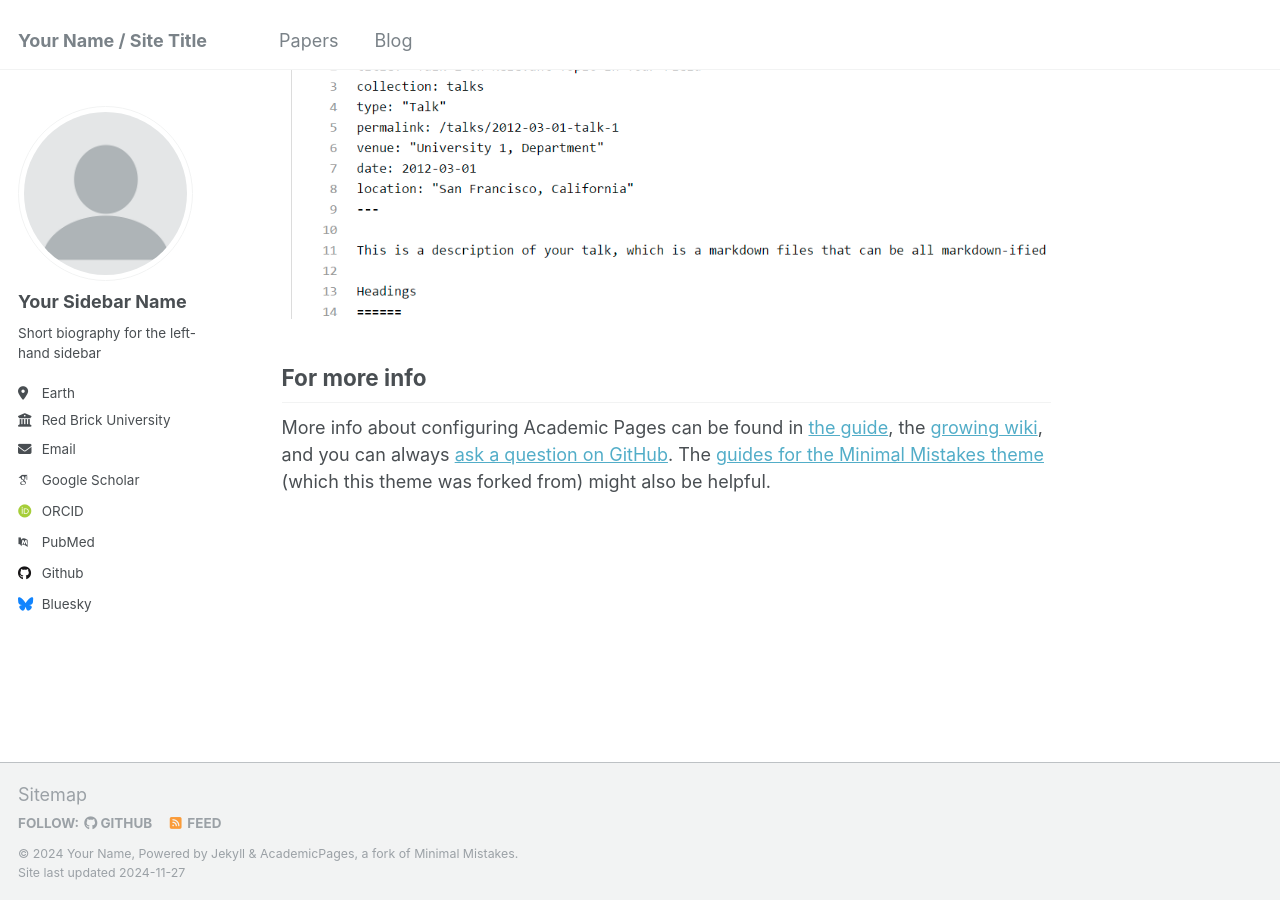
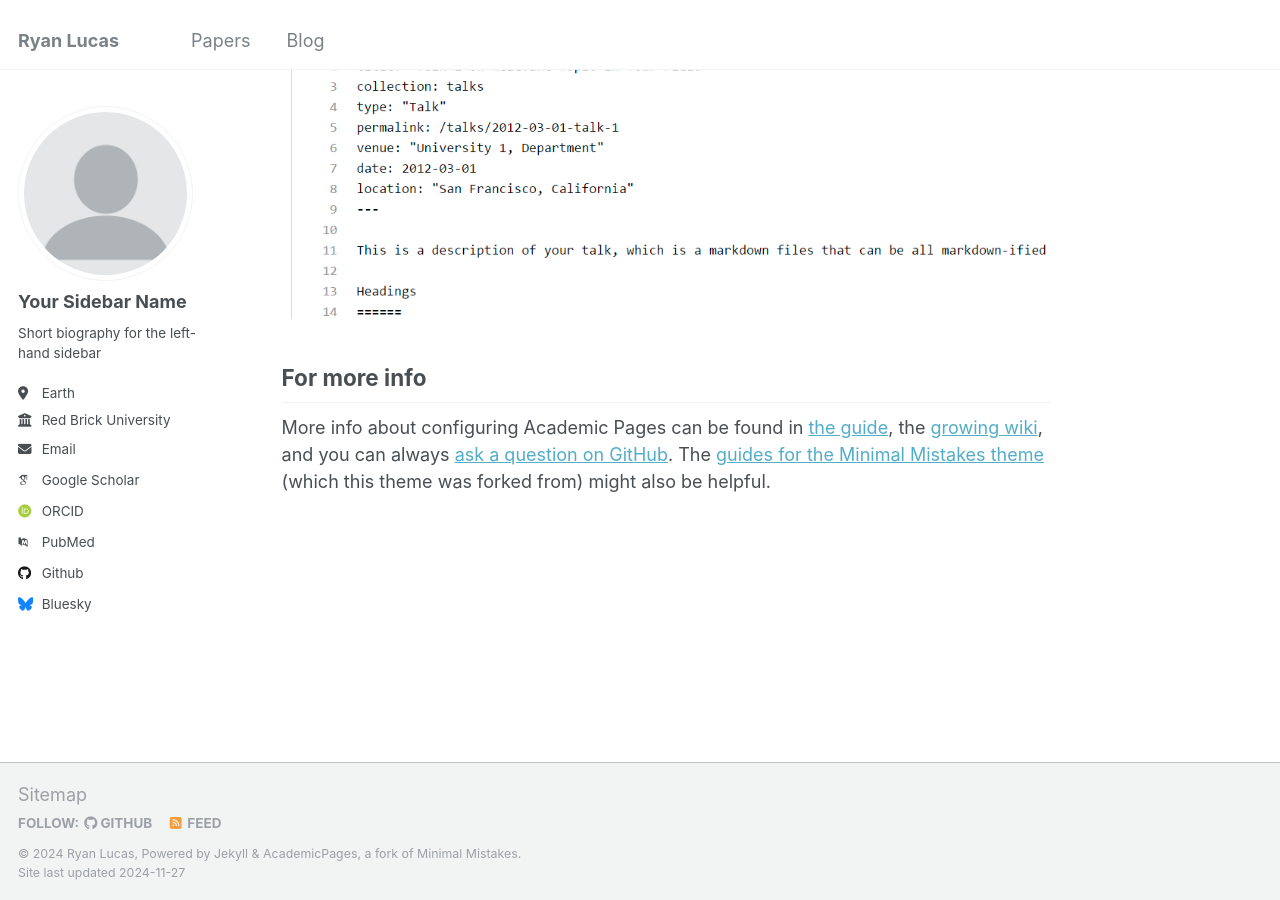
Before and after one commit to RyanLucas3/RyanLucas3.github.io, a Jekyll site: the page built from _pages/about.md, in a window 1280 px wide and 900 px high, scrolled down 2643 px. Built offline with Jekyll 4.4.1, drawn with Linux system fonts in a browser that asks for light colours; some web fonts are replaced.

Commit message:
Update _config.yml

```diff
--- a/_config.yml
+++ b/_config.yml
@@ -8,9 +8,9 @@
 
 # Basic Site Settings
 locale                   : "en-US"
-title                    : "Your Name / Site Title"
+title                    : "Ryan Lucas"
 title_separator          : "-"
-name                     : &name "Your Name"
+name                     : &name "Ryan Lucas"
 description              : &description "personal description"
 url                      : https://academicpages.github.io # the base hostname & protocol for your site e.g. "https://[your GitHub username].github.io"
 baseurl                  : "" # the subpath of your site, e.g. "/blog"
```
